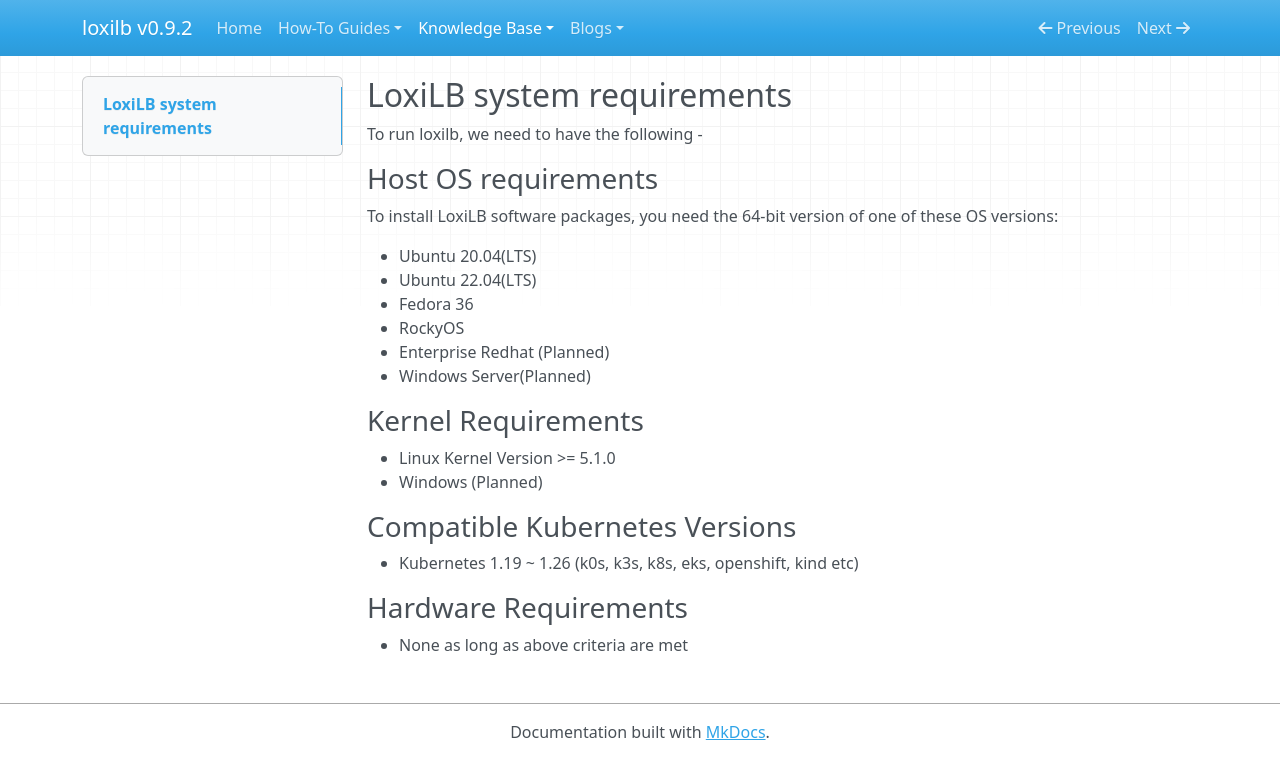
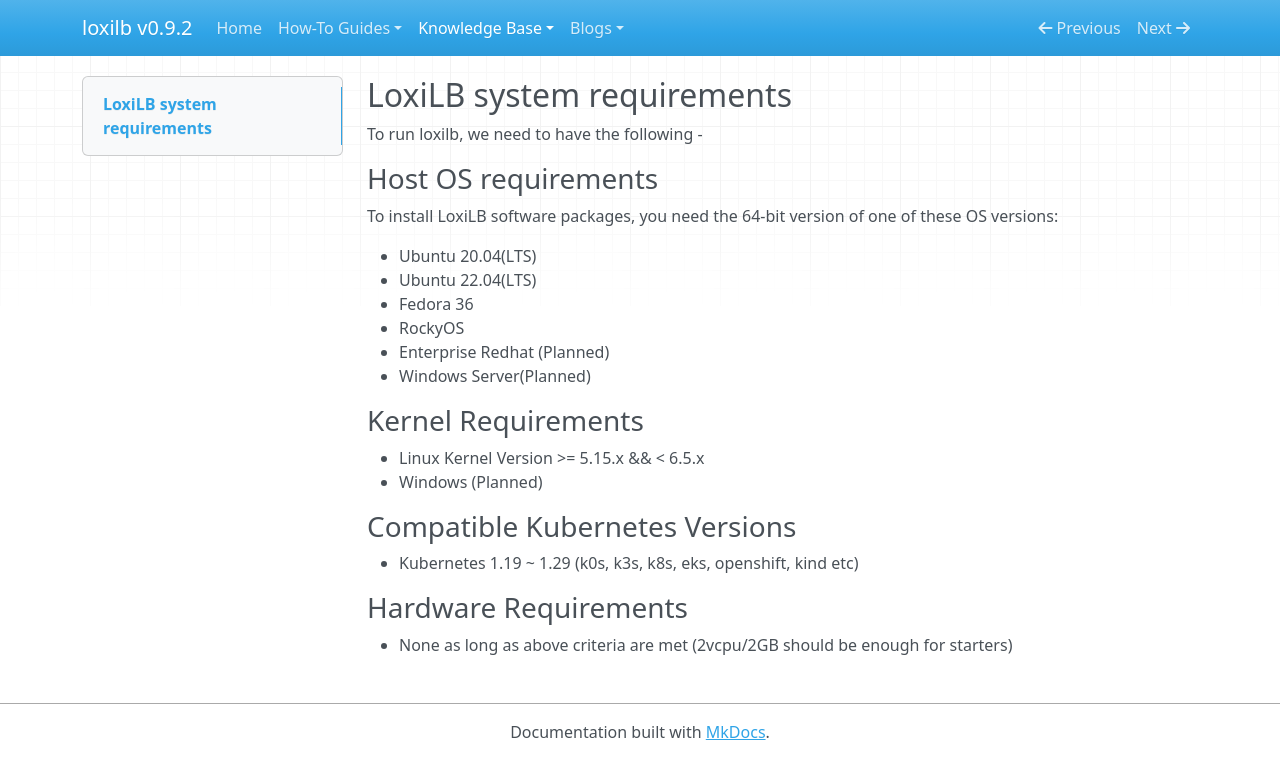
Before and after one commit to loxilb-io/loxilbdocs, an MkDocs documentation site: the page built from docs/requirements.md, in a window 1280 px wide. Shown: the top 779 px of the page. Built offline with MkDocs 1.6.1, drawn with Linux system fonts in a browser that asks for light colours; nearby versions of some CDN libraries.

Commit message:
Update requirements.md

```diff
--- a/docs/requirements.md
+++ b/docs/requirements.md
@@ -15,13 +15,13 @@
 
 ### Kernel Requirements
 
-* Linux Kernel Version >= 5.1.0
+* Linux Kernel Version >= 5.15.x  && < 6.5.x
 * Windows (Planned)
 
 ### Compatible Kubernetes Versions
 
-* Kubernetes 1.19  ~ 1.26 (k0s, k3s, k8s, eks, openshift, kind etc)
+* Kubernetes 1.19  ~ 1.29 (k0s, k3s, k8s, eks, openshift, kind etc)
 
 ### Hardware Requirements
 
-* None as long as above criteria are met
+* None as long as above criteria are met  (2vcpu/2GB should be enough for starters)
```
